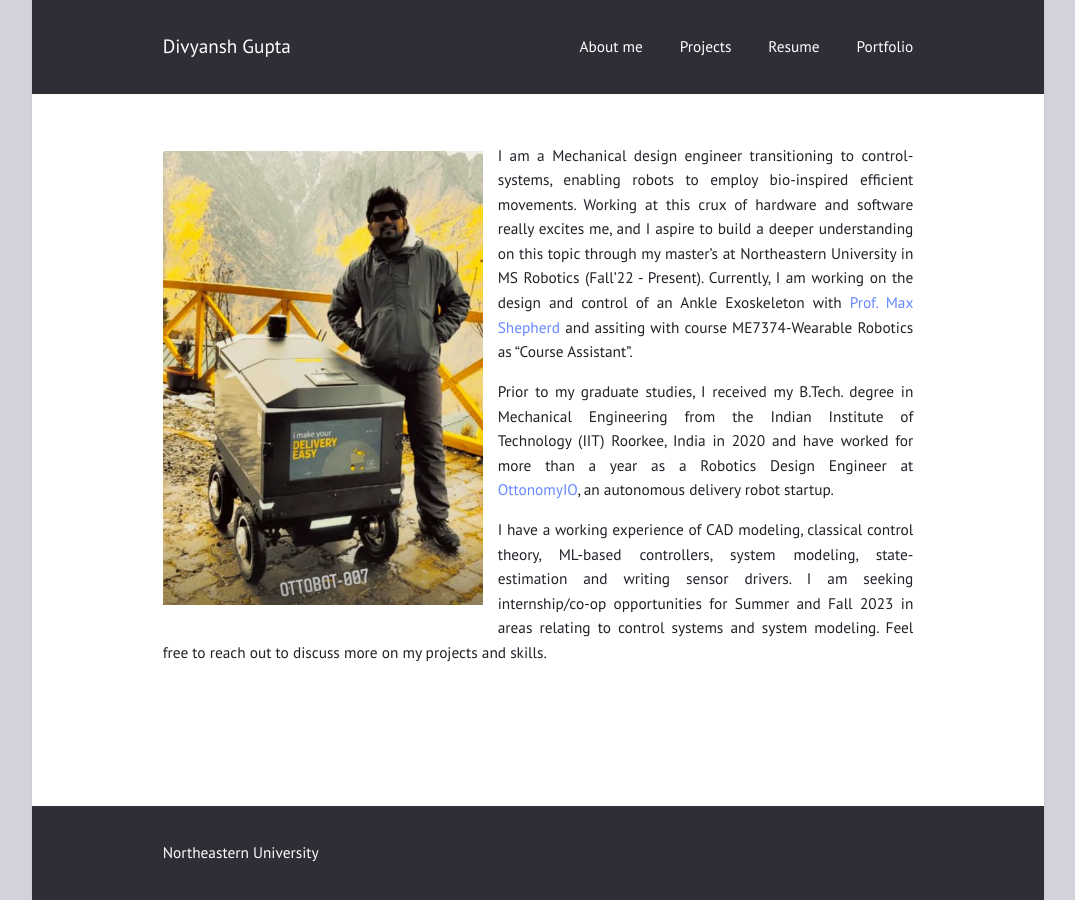
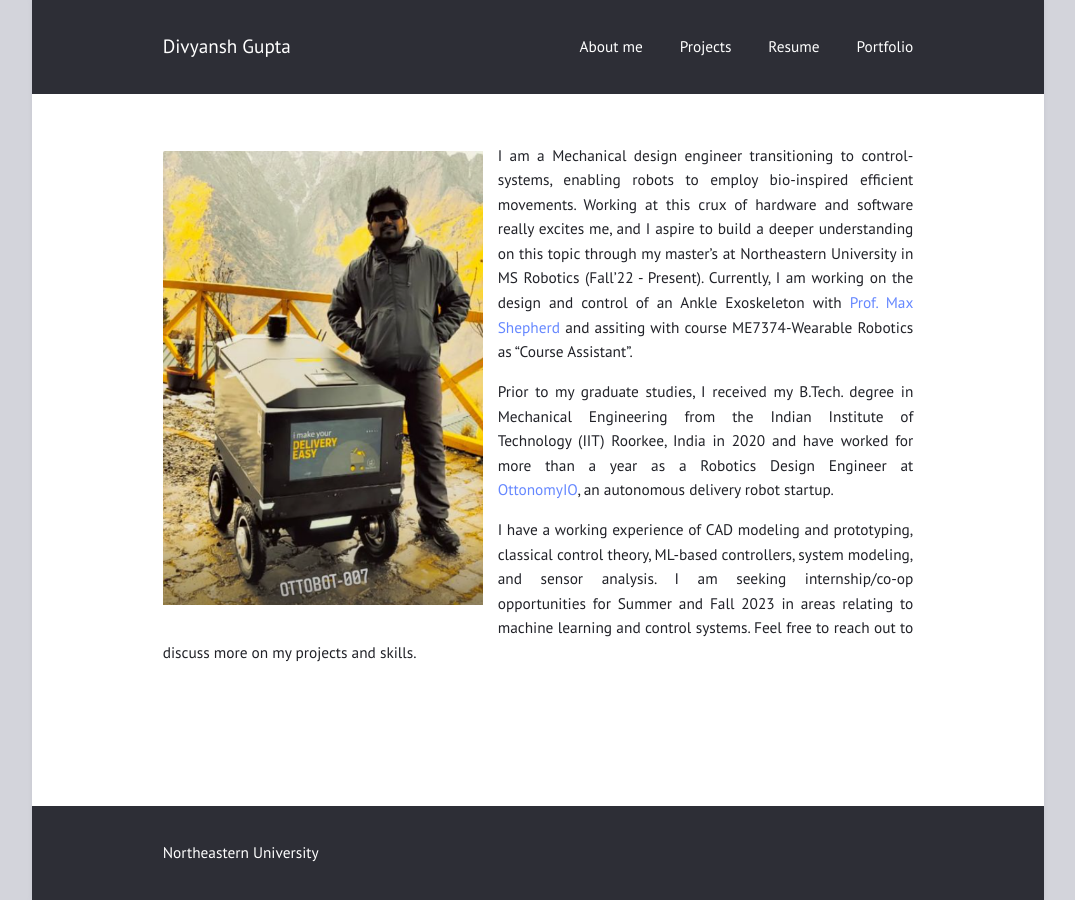
Before and after one commit to gupta-divy/gupta-divy.github.io, a Jekyll site: the page built from index.md, in a window 1280 px wide. Shown: the whole page, without its empty margins (102-1177 px from the left). Built offline with Jekyll 4.4.1, drawn with Linux system fonts in a browser that asks for light colours.

Commit message:
Updated Index page

```diff
--- a/index.md
+++ b/index.md
@@ -8,4 +8,4 @@
 
 Prior to my graduate studies, I received my B.Tech. degree in Mechanical Engineering from the Indian Institute of Technology (IIT) Roorkee, India in 2020 and have worked for more than a year as a Robotics Design Engineer at [OttonomyIO](https://ottonomy.io/), an autonomous delivery robot startup.
 
-I have a working experience of CAD modeling, classical control theory, ML-based controllers, system modeling, state-estimation and writing sensor drivers. I am seeking internship/co-op opportunities for Summer and Fall 2023 in areas relating to control systems and system modeling. Feel free to reach out to discuss more on my projects and skills.
+I have a working experience of CAD modeling and prototyping, classical control theory, ML-based controllers, system modeling, and sensor analysis. I am seeking internship/co-op opportunities for Summer and Fall 2023 in areas relating to machine learning and  control systems. Feel free to reach out to discuss more on my projects and skills.
```
